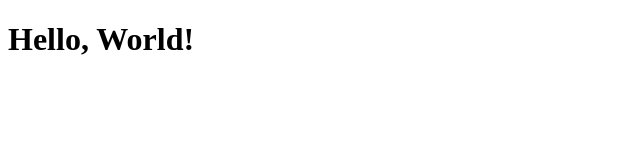
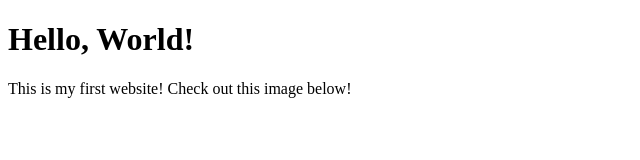
Before and after one commit to TonyCostantini/hello_world, a plain HTML site: page index.html in a window 1280 px wide. Shown: the whole page, without its empty margins (0-640 px from the left). Drawn offline with Linux system fonts and the light colour scheme.

Commit message:
Added more content to index.html

```diff
--- a/index.html
+++ b/index.html
@@ -7,5 +7,6 @@
 </head>
 <body>
     <h1>Hello, World!</h1>
+    <p>This is my first website! Check out this image below!</p>
 </body>
 </html>
```
